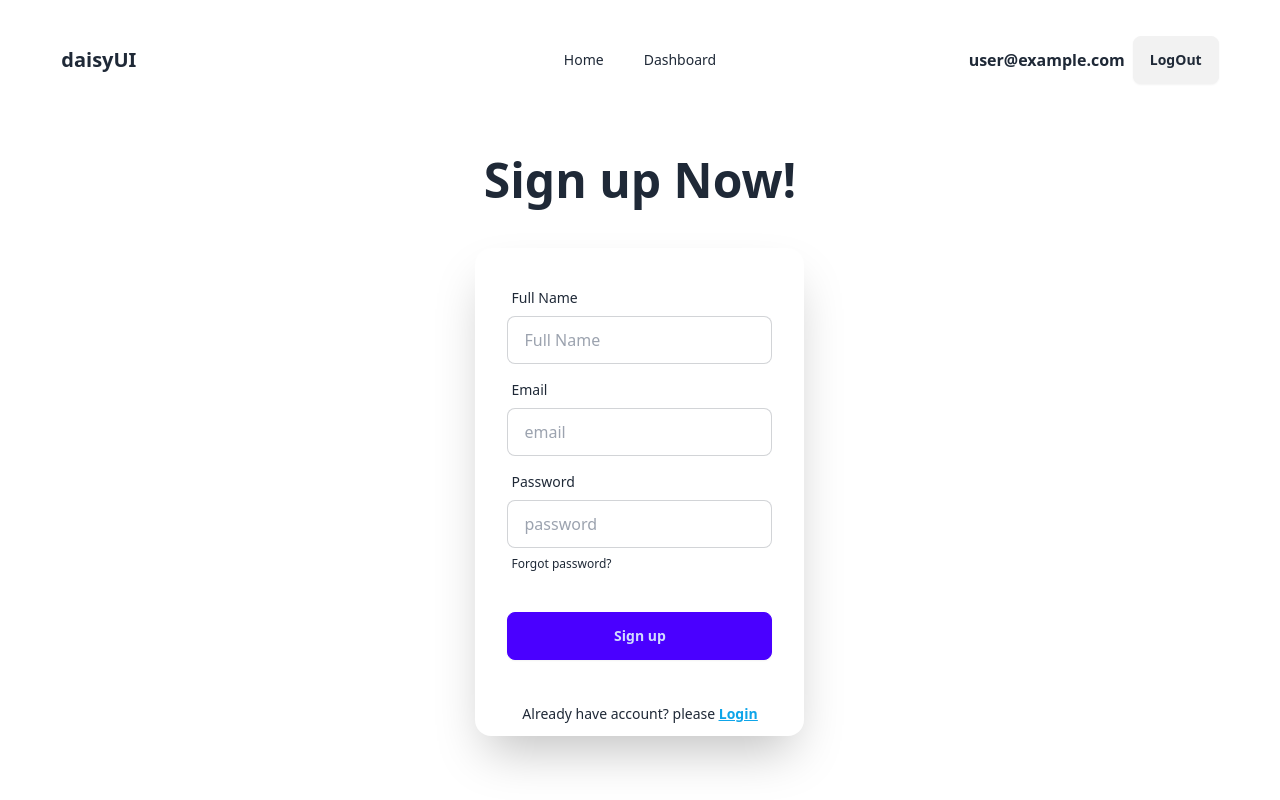
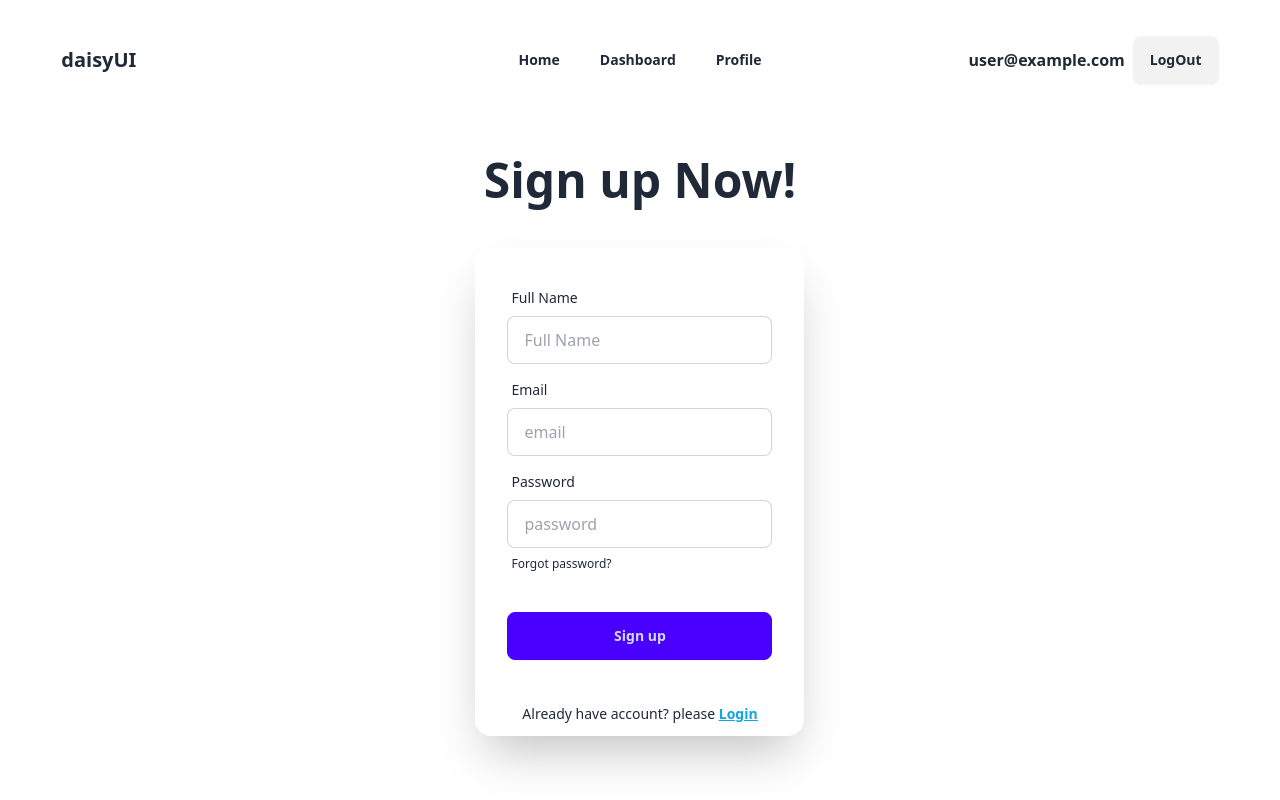
Before and after one commit to MukitHossen7/private-route-with-firebase, a React (Vite) app: page /Signup in a window 1280 px wide. Built offline with nearby package versions, Linux system fonts and the light colour scheme; no server answers; sample sign-in values are in the browser's storage.

Commit message:
private profile router done

```diff
--- /dev/null
+++ b/src/Pages/Home/Profile/Profile.jsx
@@ -0,0 +1,18 @@
+import { useContext } from "react";
+import { AuthContext } from "../../../Provider/AuthProvider";
+
+const Profile = () => {
+  const { user } = useContext(AuthContext);
+
+  return (
+    <div className="flex flex-col  items-center justify-center h-screen text-center">
+      <div className="border-2 border-sky-500 rounded-xl p-7 space-y-3">
+        <h1 className="font-bold text-4xl">Profile Page</h1>
+        <p className="font-semibold text-2xl">Welcome to your profile page!</p>
+        <p className="font-bold">Email : {user?.email} </p>
+      </div>
+    </div>
+  );
+};
+
+export default Profile;
--- a/src/Routes/Routes.jsx
+++ b/src/Routes/Routes.jsx
@@ -5,6 +5,7 @@ import Login from "../components/Login";
 import Signup from "../components/Signup";
 import Dashboard from "../Pages/Dashboard/Dashboard";
 import PrivateRoute from "../PrivateRoute/PrivateRoute";
+import Profile from "../Pages/Home/Profile/Profile";
 
 const router = createBrowserRouter([
   {
@@ -31,6 +32,14 @@ const router = createBrowserRouter([
           </PrivateRoute>
         ),
       },
+      {
+        path: "/profile",
+        element: (
+          <PrivateRoute>
+            <Profile></Profile>
+          </PrivateRoute>
+        ),
+      },
     ],
   },
 ]);
--- a/src/components/Header/Header.jsx
+++ b/src/components/Header/Header.jsx
@@ -45,7 +45,7 @@ const Header = () => {
           <Link className="text-xl font-bold">daisyUI</Link>
         </div>
         <div className="navbar-center hidden lg:flex">
-          <ul className="menu menu-horizontal px-1 gap-10">
+          <ul className="menu menu-horizontal px-1 gap-10 font-bold">
             <NavLink to="/">Home</NavLink>
             {!user && (
               <div className="flex gap-10">
@@ -53,7 +53,12 @@ const Header = () => {
                 <NavLink to="/Signup">SignUp</NavLink>
               </div>
             )}
-            {user && <NavLink to="/dashboard">Dashboard</NavLink>}
+            {user && (
+              <div className="flex gap-10">
+                <NavLink to="/dashboard">Dashboard</NavLink>
+                <NavLink to="/profile">Profile</NavLink>
+              </div>
+            )}
           </ul>
         </div>
         <div className="navbar-end">
--- a/src/components/Login.jsx
+++ b/src/components/Login.jsx
@@ -1,20 +1,22 @@
 import { useContext } from "react";
-import { Link } from "react-router-dom";
+import { Link, useNavigate } from "react-router-dom";
 import { AuthContext } from "../Provider/AuthProvider";
 import toast from "react-hot-toast";
 
 const Login = () => {
   const { createLoginUser } = useContext(AuthContext);
-
+  const navigate = useNavigate();
   const handleLogin = (e) => {
     e.preventDefault();
     const email = e.target.email.value;
     const password = e.target.password.value;
-    console.log(email, password);
+
     createLoginUser(email, password)
       .then((result) => {
         console.log(result);
         toast.success("Login successful");
+        e.target.reset();
+        navigate("/");
       })
       .catch((error) => {
         console.log("ERROR" + error);
--- a/src/components/Signup.jsx
+++ b/src/components/Signup.jsx
@@ -1,11 +1,11 @@
 import { useContext } from "react";
-import { Link } from "react-router-dom";
+import { Link, useNavigate } from "react-router-dom";
 import { AuthContext } from "../Provider/AuthProvider";
 import toast from "react-hot-toast";
 
 const Signup = () => {
   const { createUser } = useContext(AuthContext);
-
+  const navigate = useNavigate();
   const handleSignUp = (e) => {
     e.preventDefault();
     const email = e.target.email.value;
@@ -16,6 +16,8 @@ const Signup = () => {
       .then((result) => {
         console.log(result);
         toast.success("Sign Up Success");
+        e.target.reset();
+        navigate("/");
       })
       .catch((error) => {
         console.log("ERROR: " + error);
```
